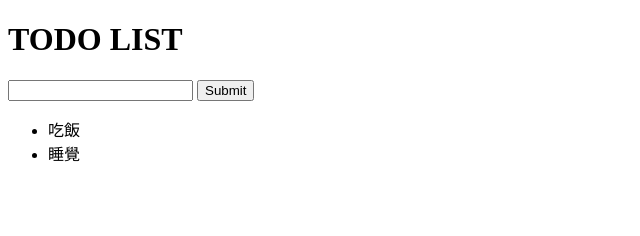
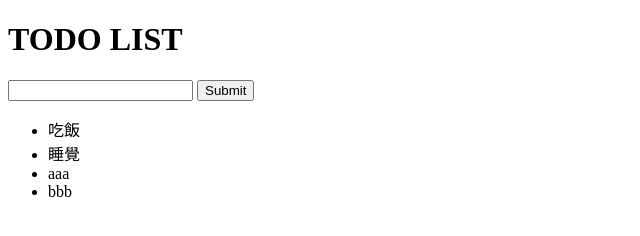
Before and after one commit to MOSapeizer/javascript-tutorial, a plain HTML site: page index.html in a window 1280 px wide. Both pictures are taken after a click on the input 225 px from the left and 90 px from the top of the page. Shown: the full height of the page, 0-640 px from the left. Drawn offline with Linux system fonts and the light colour scheme.

Commit message:
Add next step

```diff
--- a/index.html
+++ b/index.html
@@ -13,14 +13,17 @@
     <ul>
         <li>吃飯</li>
         <li>睡覺</li>
+        <li>aaa</li>
+        <li>bbb</li>
     </ul>
 
     <script>
         var $todo_item_input = document.querySelector("#todo-item-input");
         var $todo_item_submit = document.querySelector("#todo-item-submit");
         $todo_item_submit.addEventListener("click", function() {
-            var text = $todo_item_input.value;
-            console.log( text );
+            var list = document.getElementsByTagName("ul")[0];
+            list.innerHTML += $todo_item_input.value;
+            // 接著做。
         });
     </script>
 </body>
```
